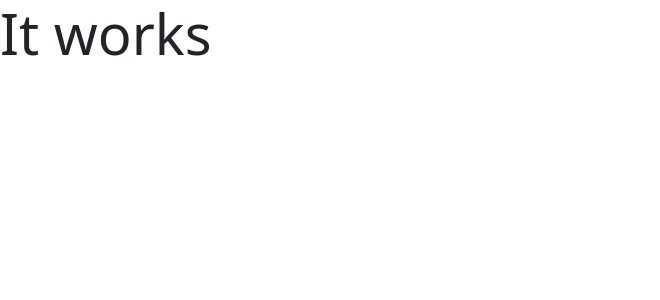
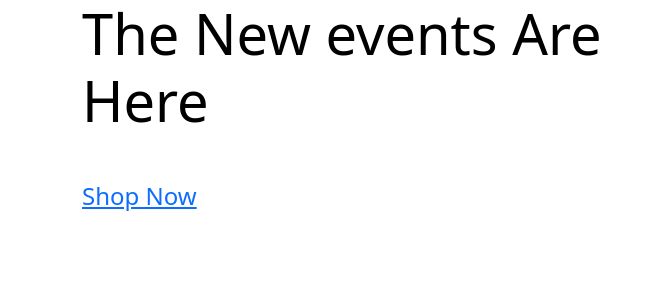
Before and after one commit to leslylopez43/VenueDjango, a Django app: page / in a window 1280 px wide. Shown: the top 300 px of the page, without its empty margins (0-660 px from the left). Run offline with Django 3.2, Linux system fonts and the light colour scheme.

Commit message:
added home page content

```diff
--- a/home/templates/home/index.html
+++ b/home/templates/home/index.html
@@ -1,6 +1,26 @@
 {% extends "base.html" %}
 {% load static %}
 
+{% block page_header %}
+{% endblock %}
+    <div class="container header_container">
+        <div class="row">
+            <div class="col">
+            </div>
+        </div>
+    </div>
 {% block content%}
-<h1 class="display-4 text-succes">It works</h1>
+<div class="container">
+    <div class="row h-100">
+        <div class="col-7 col-md-6 my-auto">
+            <h1 class="display-4 logo-font text-black">The New events Are Here
+            </h1>
+            <div class="my-5">
+                <h4>
+                <a href="" clas="shop-now-button btn btn-lg rounded-0 text-uppercase py-3">Shop Now</a>
+                </h4>
+             </div>
+        </div>
+    </div>
+</div>
 {% endblock%}
```
